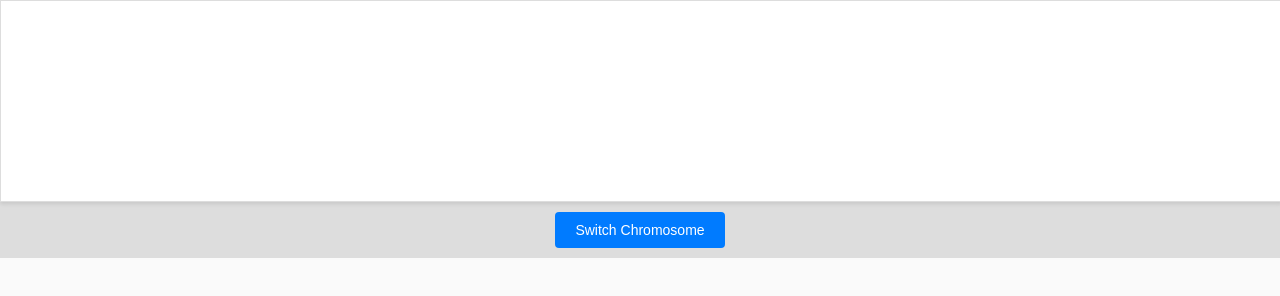
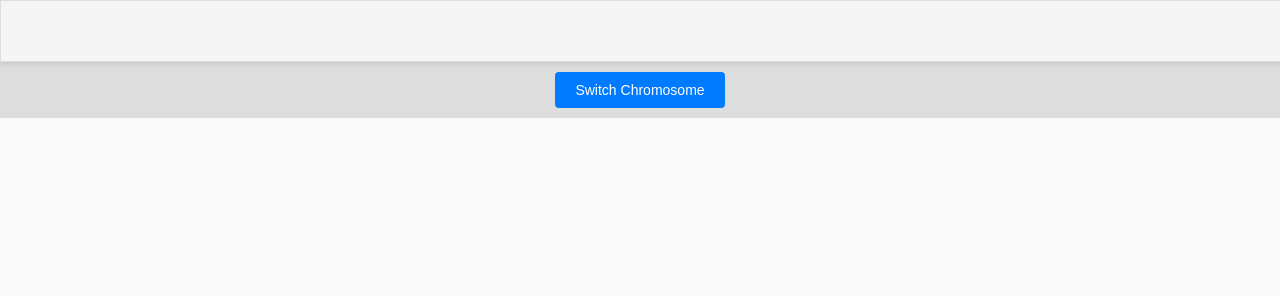
Before and after one commit to turner/pg-spike-genomic-ruler, a website built with Vite: page index.html in a window 1280 px wide. Built offline with nearby package versions, Linux system fonts and the light colour scheme.

Commit message:
Consolidate css styling

```diff
--- a/index.html
+++ b/index.html
@@ -4,49 +4,7 @@
   <meta charset="UTF-8">
   <meta name="viewport" content="width=device-width, initial-scale=1.0">
   <title>Genomics Ruler</title>
-  <style>
-    body {
-      margin: 0;
-      font-family: Arial, sans-serif;
-    }
-
-    #ruler-container {
-      width: 100%;
-      height: 60px;
-      background-color: #f5f5f5;
-      position: relative;
-    }
-
-    #ruler-canvas {
-      width: 100%;
-      height: 100%;
-      display: block;
-      cursor: grab;
-    }
-
-    #controls {
-      padding: 10px;
-      background-color: #ddd;
-      display: flex;
-      justify-content: center;
-      align-items: center;
-      gap: 10px;
-    }
-
-    button {
-      padding: 10px 20px;
-      font-size: 14px;
-      cursor: pointer;
-      background-color: #007bff;
-      color: white;
-      border: none;
-      border-radius: 4px;
-    }
-
-    button:hover {
-      background-color: #0056b3;
-    }
-  </style>
+  <link rel="stylesheet" href="./src/style.scss">
 </head>
 <body>
 <div id="ruler-container">
--- a/src/style.scss
+++ b/src/style.scss
@@ -8,9 +8,9 @@ body {
 #ruler-container {
   position: relative;
   width: 100%;
-  height: 200px; // Adjust for ruler height
+  height: 60px;
   overflow: hidden;
-  background-color: #ffffff;
+  background-color: #f5f5f5;
   border: 1px solid #ddd;
   box-shadow: 0 2px 4px rgba(0, 0, 0, 0.1);
 }
@@ -22,4 +22,25 @@ body {
   cursor: grab;
 }
 
-/* Add responsive utilities if needed */
+#controls {
+  padding: 10px;
+  background-color: #ddd;
+  display: flex;
+  justify-content: center;
+  align-items: center;
+  gap: 10px;
+}
+
+button {
+  padding: 10px 20px;
+  font-size: 14px;
+  cursor: pointer;
+  background-color: #007bff;
+  color: white;
+  border: none;
+  border-radius: 4px;
+
+  &:hover {
+    background-color: #0056b3;
+  }
+}
```
Also changed, not shown: src/style.css, 1 other file.
